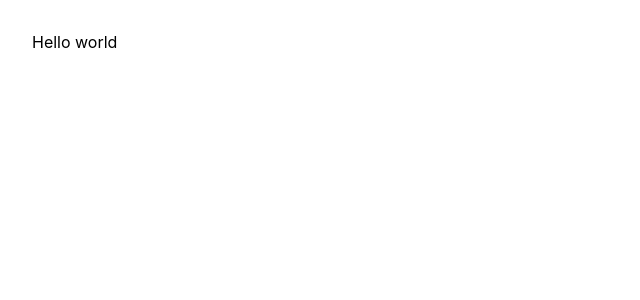
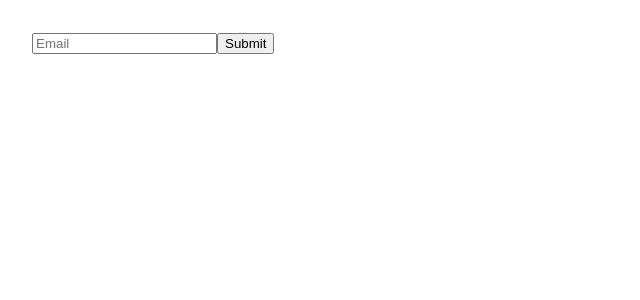
Before and after one commit to Ian-Bingham/WeddingRSVP, a React (Create React App) app in the folder ui/: page / in a window 1280 px wide. Shown: the top 300 px of the page, without its empty margins (0-640 px from the left). Built offline with nearby package versions, Linux system fonts and the light colour scheme.

Commit message:
login redirect to home

```diff
--- a/ui/package.json
+++ b/ui/package.json
@@ -5,6 +5,7 @@
   "dependencies": {
     "react": "^16.8.6",
     "react-dom": "^16.8.6",
+    "react-router-dom": "^5.0.1",
     "react-scripts": "3.0.1"
   },
   "scripts": {
--- a/ui/src/App.js
+++ b/ui/src/App.js
@@ -1,12 +1,18 @@
 import React from 'react';
+import { BrowserRouter as Router, Route } from 'react-router-dom';
+
 import './App.css';
+import whitelist from './data/whitelist'
+import Login from './pages/Login'
+import Home from './pages/Home'
 
 function App() {
   return (
-    <div>
-      Hello world
-    </div>
-  );
+    <Router>
+      <Route path='/' exact component={Login} />
+      <Route path='/home' component={Home} />
+    </Router>
+  )
 }
 
 export default App;
--- /dev/null
+++ b/ui/src/data/whitelist.js
@@ -0,0 +1,5 @@
+const whitelist = [
+  'test@test.net'
+]
+
+export default whitelist
--- /dev/null
+++ b/ui/src/pages/Home.jsx
@@ -0,0 +1,11 @@
+import React from 'react'
+
+const Home = () => {
+  return (
+    <div>
+      Home
+    </div>
+  )
+}
+
+export default Home;
--- /dev/null
+++ b/ui/src/pages/Login.jsx
@@ -0,0 +1,43 @@
+import React, { useState } from 'react'
+import { Redirect } from 'react-router-dom';
+
+import whitelist from '../data/whitelist'
+
+const Login = () => {
+  const [input, setInput] = useState('')
+  const [redirect, setRedirect] = useState(false)
+  const [error, setError] = useState('')
+
+  const onSubmit = (evt) => {
+    evt.preventDefault()
+
+    if(whitelist.includes(input)) {
+      setError('')
+      setRedirect(true)
+    } else {
+      setError('Unauthorized')
+      setRedirect(false)
+    }
+  }
+
+  return (
+    <>
+      { redirect ? <Redirect to='/home' /> :
+        <div>
+          <form onSubmit={onSubmit}>
+            <input
+              type='text'
+              placeholder='Email'
+              value={input}
+              onChange={(evt) => setInput(evt.target.value)}
+            />
+            <input type='submit' value='Submit' />
+          </form>
+          { error ? <div>{error}</div> : null }
+        </div>
+      }
+    </>
+  )
+}
+
+export default Login
```
Also changed, not shown: 1 other file (tests, documents, lock files or other folders).
